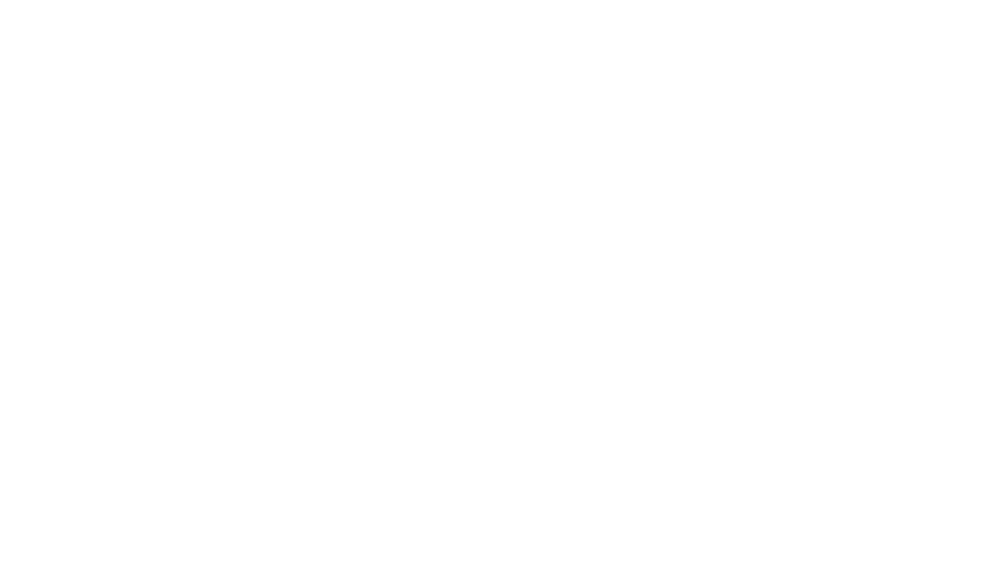
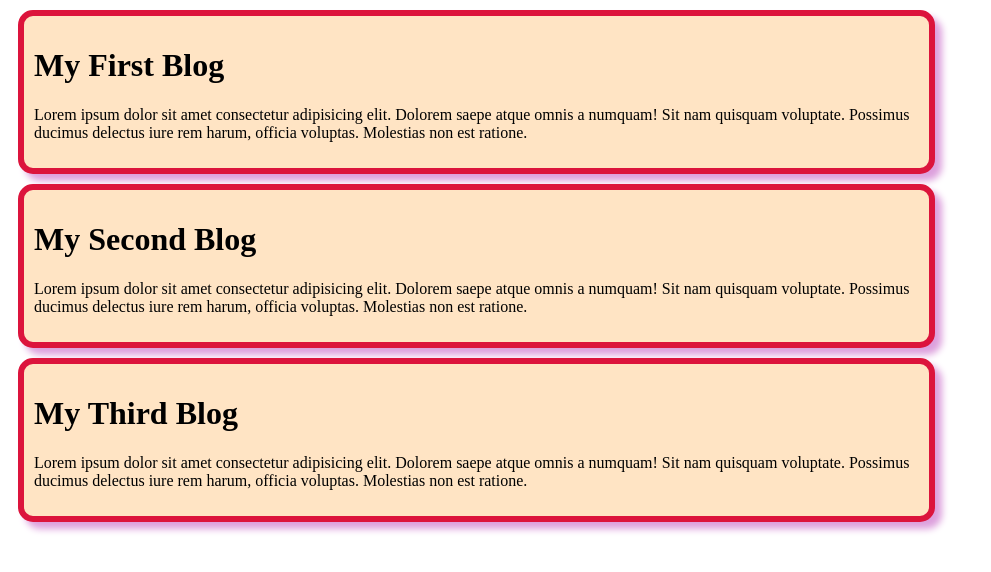
Before and after one commit to NifatHossain/my-first-github-repo, a plain HTML site: page index.html in a window 1280 px wide. Shown: the whole page, without its empty margins (0-991 px from the left). Drawn offline with Linux system fonts and the light colour scheme.

Commit message:
second commit

```diff
--- a/index.html
+++ b/index.html
@@ -4,8 +4,21 @@
     <meta charset="UTF-8">
     <meta name="viewport" content="width=device-width, initial-scale=1.0">
     <title>My first github repository</title>
+    <link rel="stylesheet" href="style/blog.css">
 </head>
 <body>
+    <div>
+        <h1>My First Blog</h1>
+        <p>Lorem ipsum dolor sit amet consectetur adipisicing elit. Dolorem saepe atque omnis a numquam! Sit nam quisquam voluptate. Possimus ducimus delectus iure rem harum, officia voluptas. Molestias non est ratione.</p>
+    </div>
+    <div>
+        <h1>My Second Blog</h1>
+        <p>Lorem ipsum dolor sit amet consectetur adipisicing elit. Dolorem saepe atque omnis a numquam! Sit nam quisquam voluptate. Possimus ducimus delectus iure rem harum, officia voluptas. Molestias non est ratione.</p>
+    </div>
+    <div>
+        <h1>My Third Blog</h1>
+        <p>Lorem ipsum dolor sit amet consectetur adipisicing elit. Dolorem saepe atque omnis a numquam! Sit nam quisquam voluptate. Possimus ducimus delectus iure rem harum, officia voluptas. Molestias non est ratione.</p>
+    </div>
 
 </body>
 </html>
--- /dev/null
+++ b/style/blog.css
@@ -0,0 +1,9 @@
+div{
+    background-color: bisque;
+    margin: 10px;
+    border: 6px solid crimson;
+    box-shadow: 7px 7px 7px plum;
+    padding: 10px;
+    border-radius: 15px;
+    width: 70%;
+}
```
